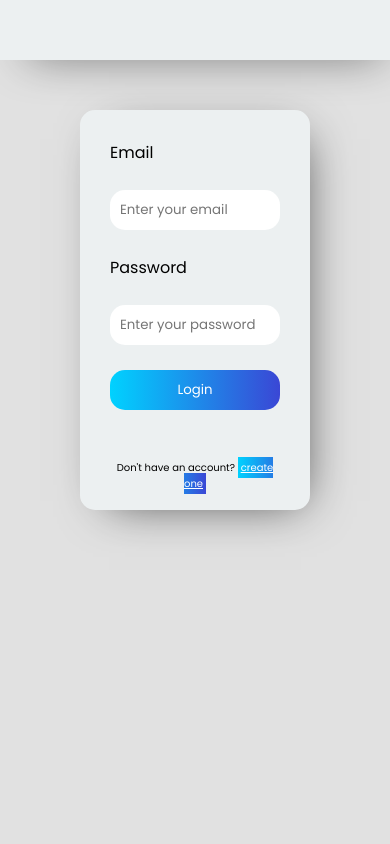
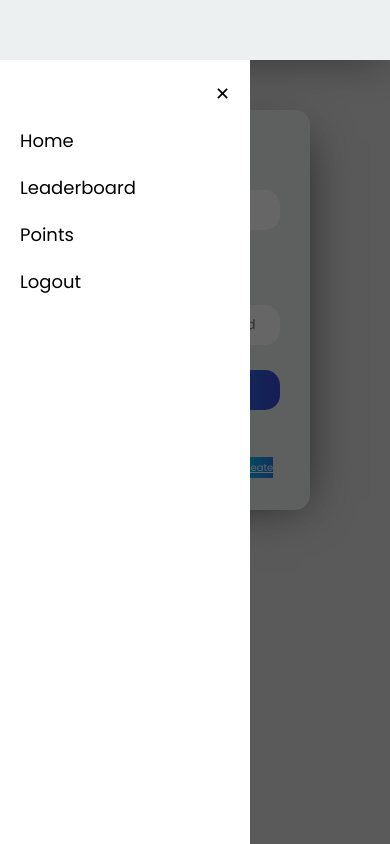
Before and after one commit to fiza26/benkyou-fast, a Vue app in the folder frontend/: page /login in a window 390 px wide. Both pictures are taken after a click on the element 295 px from the left and 30 px from the top of the page. Built offline with nearby package versions, Linux system fonts and the light colour scheme; no server answers; some icons are missing.

Commit message:
added navbar for mobile, refactor fetching user points functionality, refactor learn view

```diff
--- a/frontend/src/App.vue
+++ b/frontend/src/App.vue
@@ -1,10 +1,49 @@
 <script setup>
+import { ref, onMounted, watch } from 'vue'
 import { RouterLink, RouterView, useRoute } from 'vue-router'
 import router from '@/router'
 import { Icon } from '@iconify/vue'
 import supabase from '@/supabase'
+import { useUserStore } from '@/stores/userStore'
+
+const userStore = useUserStore()
 
 const route = useRoute()
+
+onMounted(async () => {
+  if (userStore.name) {
+    await getPoints()
+  }
+})
+
+watch(
+  () => userStore.name,
+  (newName) => {
+    if (newName) {
+      getPoints()
+    }
+  }
+)
+
+const mobileNavState = ref(false)
+
+const showMobileNav = () => {
+  mobileNavState.value = !mobileNavState.value
+}
+
+const userPoints = ref(null)
+
+async function getPoints() {
+  if (!userStore.name) return
+  const { data, error } = await supabase.from('users_data').select('points').eq('name', userStore.name).single()
+
+  if (error) {
+    console.error('Error fetching user points', error.message)
+    return
+  }
+
+  userPoints.value = data.points
+}
 
 async function logout() {
   try {
@@ -35,17 +74,26 @@ async function logout() {
             Leaderboard
           </span></RouterLink>
         <span v-if="route.name != 'login'">
-          <Icon icon="grommet-icons:scorecard" style="font-size: 19px; margin-right: 6px; color: black" /> 3500 Points
+          <Icon icon="grommet-icons:scorecard" style="font-size: 19px; margin-right: 6px; color: black" /> {{ userPoints }} Points
         </span>
         <span @click='logout()' v-if="route.name != 'login'">
           <Icon icon="solar:logout-broken" width="24" height="24" /> Logout
         </span>
       </div>
       <div class="mobile-nav-link">
-        <Icon icon="arcticons:hamburger-menu" width="30" height="30" />
-
+        <Icon icon="arcticons:hamburger-menu" width="30" height="30" @click="showMobileNav()" />
       </div>
     </nav>
+    <div class="mobile-sidebar" v-if="mobileNavState">
+      <div class="sidebar-content">
+        <span @click="mobileNavState = false" class="close-btn">✕</span>
+        <RouterLink to="/">Home</RouterLink>
+        <RouterLink to="/leaderboard">Leaderboard</RouterLink>
+        <span>{{ userPoints }} Points</span>
+        <span @click="logout">Logout</span>
+      </div>
+    </div>
+
   </header>
   <RouterView />
 </template>
@@ -106,6 +154,49 @@ nav .mobile-nav-link {
   cursor: pointer;
 }
 
+.mobile-sidebar {
+  position: fixed;
+  top: 60px; // below the navbar
+  left: 0;
+  width: 100%;
+  height: calc(100% - 60px); // fill remaining screen
+  background-color: rgba(0, 0, 0, 0.6);
+  z-index: 2;
+  display: flex;
+  justify-content: flex-start;
+}
+
+.sidebar-content {
+  width: 250px;
+  background-color: #fff;
+  height: 100%;
+  padding: 20px;
+  display: flex;
+  flex-direction: column;
+  gap: 20px;
+  transform: translateX(-100%);
+  animation: slideIn 0.3s forwards;
+}
+
+.sidebar-content a,
+.sidebar-content span {
+  font-size: 18px;
+  color: black;
+  cursor: pointer;
+}
+
+.close-btn {
+  align-self: flex-end;
+  font-size: 20px;
+  cursor: pointer;
+}
+
+@keyframes slideIn {
+  to {
+    transform: translateX(0);
+  }
+}
+
 @media (max-width: 768px) {
   nav .nav-link {
     display: none;
--- a/frontend/src/stores/userStore.js
+++ b/frontend/src/stores/userStore.js
@@ -18,5 +18,5 @@ export const useUserStore = defineStore('user', () => {
         name.value = user.value.user_metadata.name
     }
 
-    return {user, name, getCurrentUser}
+    return { user, name, getCurrentUser }
 })
--- a/frontend/src/views/HomeView.vue
+++ b/frontend/src/views/HomeView.vue
@@ -139,7 +139,6 @@ async function checkLeaderboardRanking() {
   } else {
     leaderboardRanking.value = null
   }
-
 }
 
 </script>
--- a/frontend/src/views/LeaderboardView.vue
+++ b/frontend/src/views/LeaderboardView.vue
@@ -75,4 +75,10 @@ getUsersData()
         }
     }
 }
+
+@media (max-width: 768px) {
+    .container .leaderboard {
+        overflow: scroll;
+    }
+}
 </style>
--- a/frontend/src/views/LearnView.vue
+++ b/frontend/src/views/LearnView.vue
@@ -13,13 +13,15 @@ const router = useRouter()
 
 onMounted(async () => {
     await userStore.getCurrentUser()
+
     if (userStore.name) {
         await getWordsLearned()
-        await getPoints()
+        await fetchWords()      // <- wait until learnedWords are loaded
+        await getVocab()        // <- now this will filter correctly
     }
 })
 
-const learnedWords = ref([''])
+const learnedWords = ref([])
 
 async function fetchWords() {
     const { data, error } = await supabase.from('words').select()
@@ -30,7 +32,6 @@ async function fetchWords() {
     }
     console.log('Learned Words:', learnedWords.value)
 }
-fetchWords()
 
 const vocabulary = ref([])
 const wordLevel = ref(1)
@@ -51,7 +52,6 @@ const getVocab = async () => {
         console.log('Error loading vocabulary:', error)
     }
 }
-getVocab()
 
 const currentWord = ref(0)
 const message = ref('')
@@ -125,19 +125,6 @@ async function updateWordsLearned() {
     if (updateError) {
         console.error('Update error in updateWordsLearned:', updateError.message)
     }
-}
-
-const totalPoints = ref(null)
-
-async function getPoints() {
-    const { data, error } = await supabase.from('users_data').select().eq('name', userStore.name)
-
-    if (error) {
-        console.error('Error fetching total points:', error.message)
-        return
-    }
-
-    totalPoints.value = data[0].points
 }
 
 async function updatePoints() {
```
Also changed, not shown: frontend/src/stores/counter.js (deleted, +0 -12 lines).
